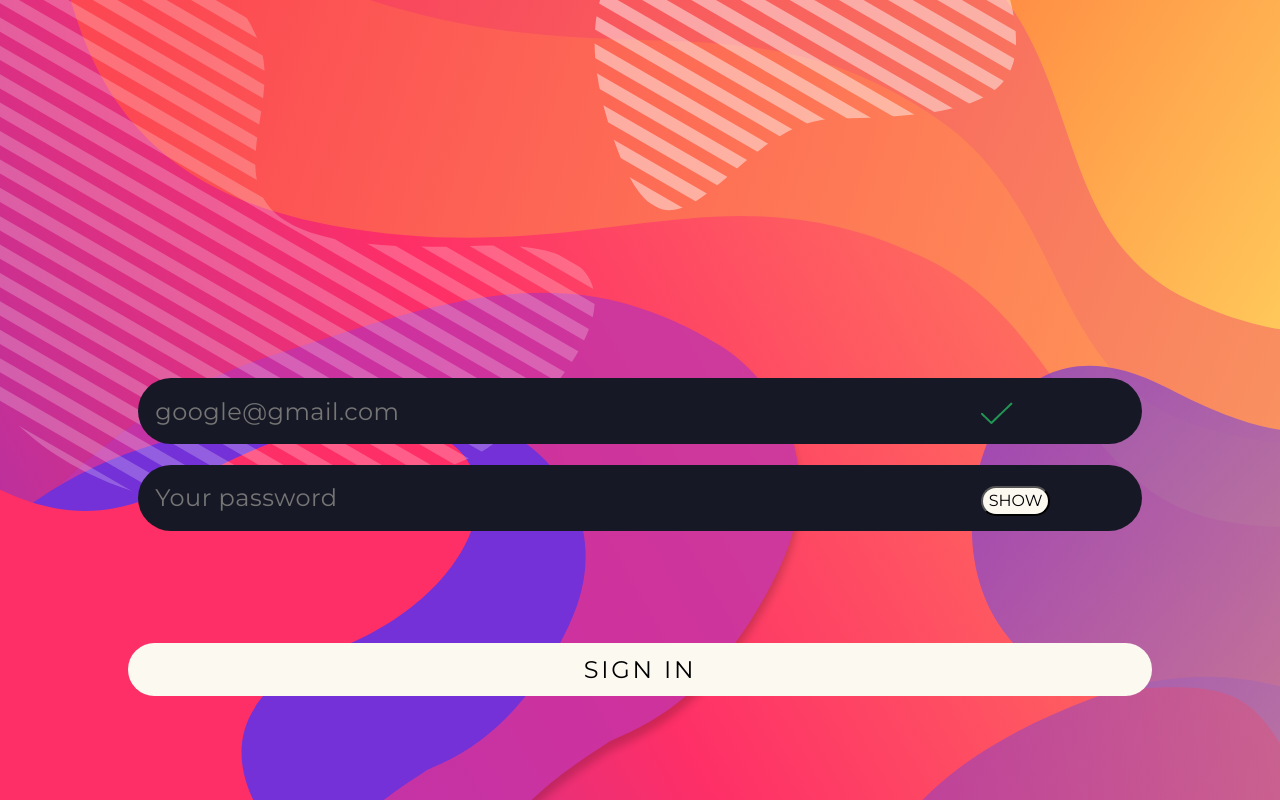
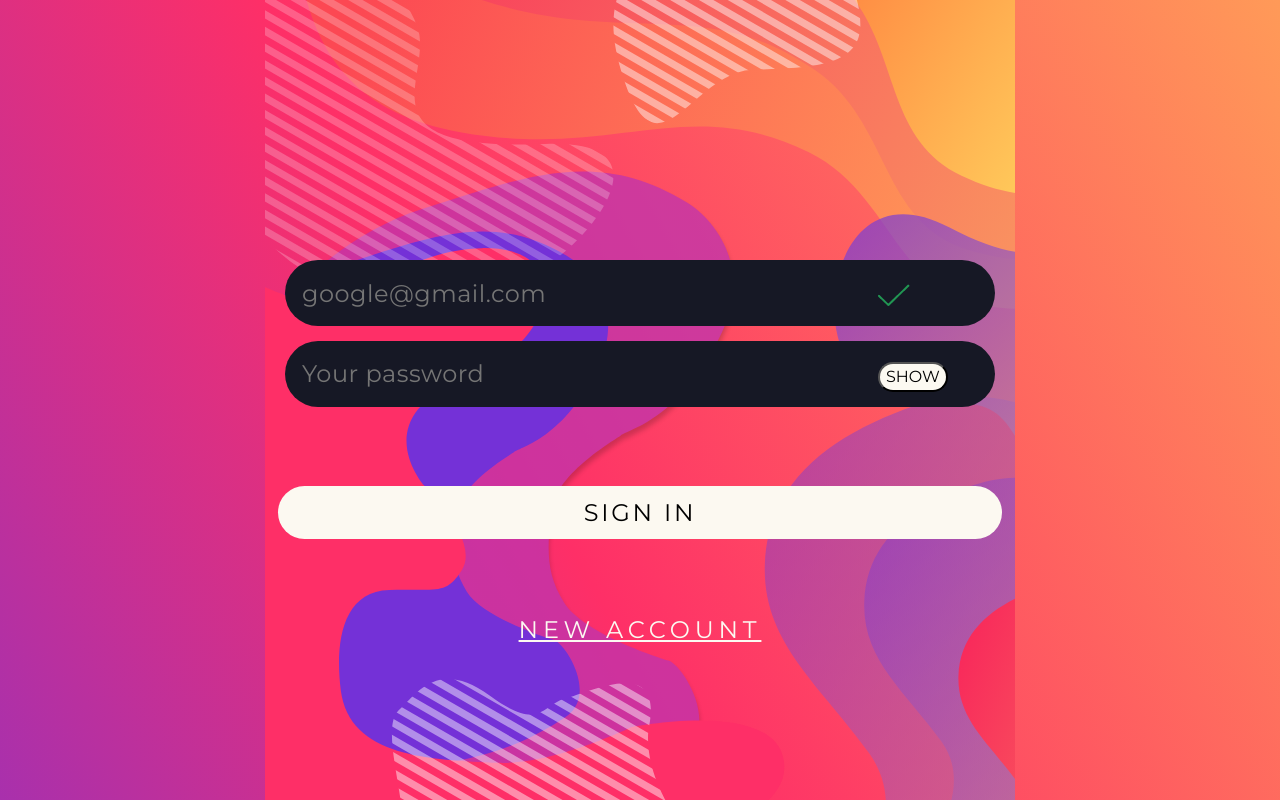
Before and after one commit to maxigroldan/portrait_challenge, a React (Create React App) app in the folder portrait-challenge/: page / in a window 1280 px wide. Shown: the top 800 px of the page. Built offline with nearby package versions, Linux system fonts and the light colour scheme.

Commit message:
Add media queries

```diff
--- a/portrait-challenge/src/App.scss
+++ b/portrait-challenge/src/App.scss
@@ -7,3 +7,17 @@
 .icon-check {
   background-image: url('./Icons/check.png');
 }
+
+@media(min-width: 750px) {
+  .bg {
+    margin-left: auto;
+    margin-right: auto;
+    max-width: 750px;
+  }
+}
+
+@media(min-height: 1250px) {
+  .bg {
+    height: 150vh;
+  }
+}
--- a/portrait-challenge/src/Login/Login.scss
+++ b/portrait-challenge/src/Login/Login.scss
@@ -76,3 +76,57 @@
     text-transform: uppercase;
   }
 }
+
+@media(max-width: 360px) {
+  .login-form {
+    font-size: 16px;
+
+    .login-input {
+      width: 100%;
+    }
+
+    .login-input-icon {
+      visibility: hidden;
+    }
+
+    .login-show-password-button {
+      font-size: 8px;
+    }
+  }
+}
+
+@media(max-width: 375px) {
+  .login-form {
+    font-size: 20px;
+  }
+}
+
+@media(max-width: 749px) {
+  .login-show-password-button {
+    font-size: 12px;
+  }
+}
+
+@media(min-width: 750px) {
+  .login-form {
+    width: 750px;
+    padding: 1%;
+
+    .login-input {
+      width: 95%;
+    }
+  }
+}
+
+@media(min-height: 1300px) {
+  .login-form {
+    top: 40%;
+  }
+}
+
+@media(min-height: 1500px) {
+  .login-form {
+    top: 55%;
+    font-size: 40px;
+  }
+}
```
